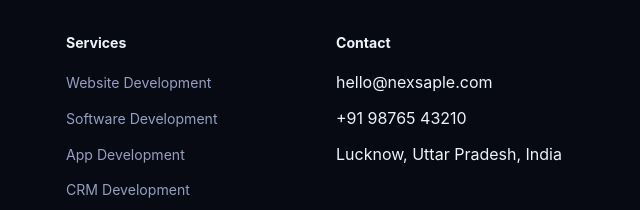
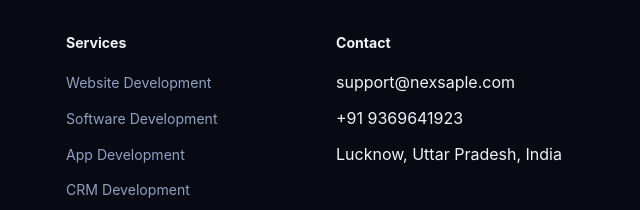
Before and after one commit to baijnathkumar15674-sketch/nexsaple-1, a website: page public/index.html in a window 1280 px wide. Shown: the part 7985-8195 px from the top of the page, 640-1280 px from the left. Drawn offline with Linux system fonts and the light colour scheme.

Commit message:
Update index.html

```diff
--- a/public/index.html
+++ b/public/index.html
@@ -408,7 +408,7 @@ footer{border-top:1px solid var(--border); padding:70px 0 30px;}
         <li><a href="#services">App Development</a></li><li><a href="#services">CRM Development</a></li>
         <li><a href="#services">Cybersecurity</a></li><li><a href="#services">Digital Marketing</a></li></ul></div>
       <div class="foot-col"><h4>Contact</h4><ul>
-        <li>hello@nexsaple.com</li><li>+91 98765 43210</li><li>Lucknow, Uttar Pradesh, India</li></ul></div>
+        <li>support@nexsaple.com</li><li>+91 9369641923</li><li>Lucknow, Uttar Pradesh, India</li></ul></div>
     </div>
     <div class="foot-bottom">
       <p>© 2026 Nexsaple Infotech Services Pvt. Ltd. All Rights Reserved.</p>
```
